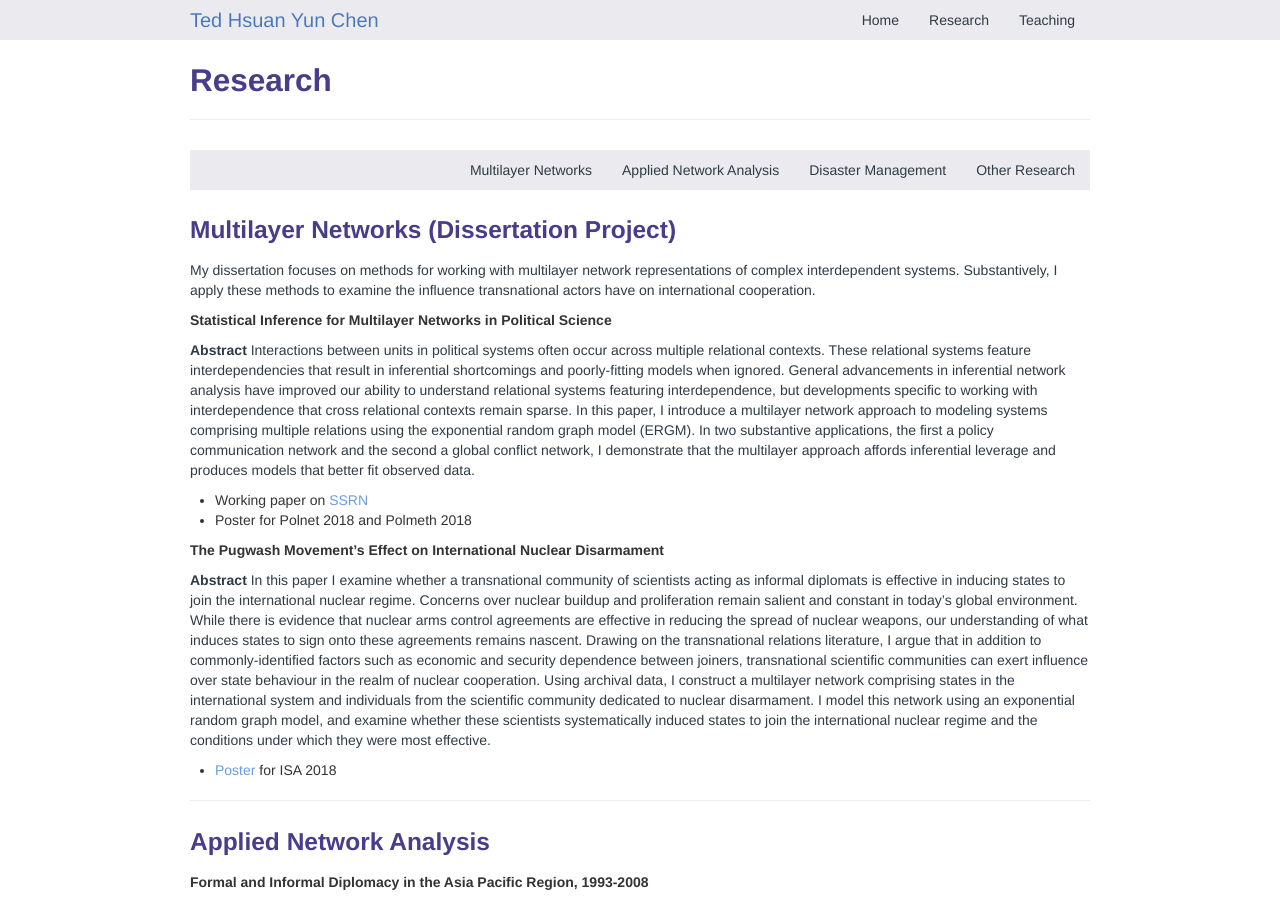
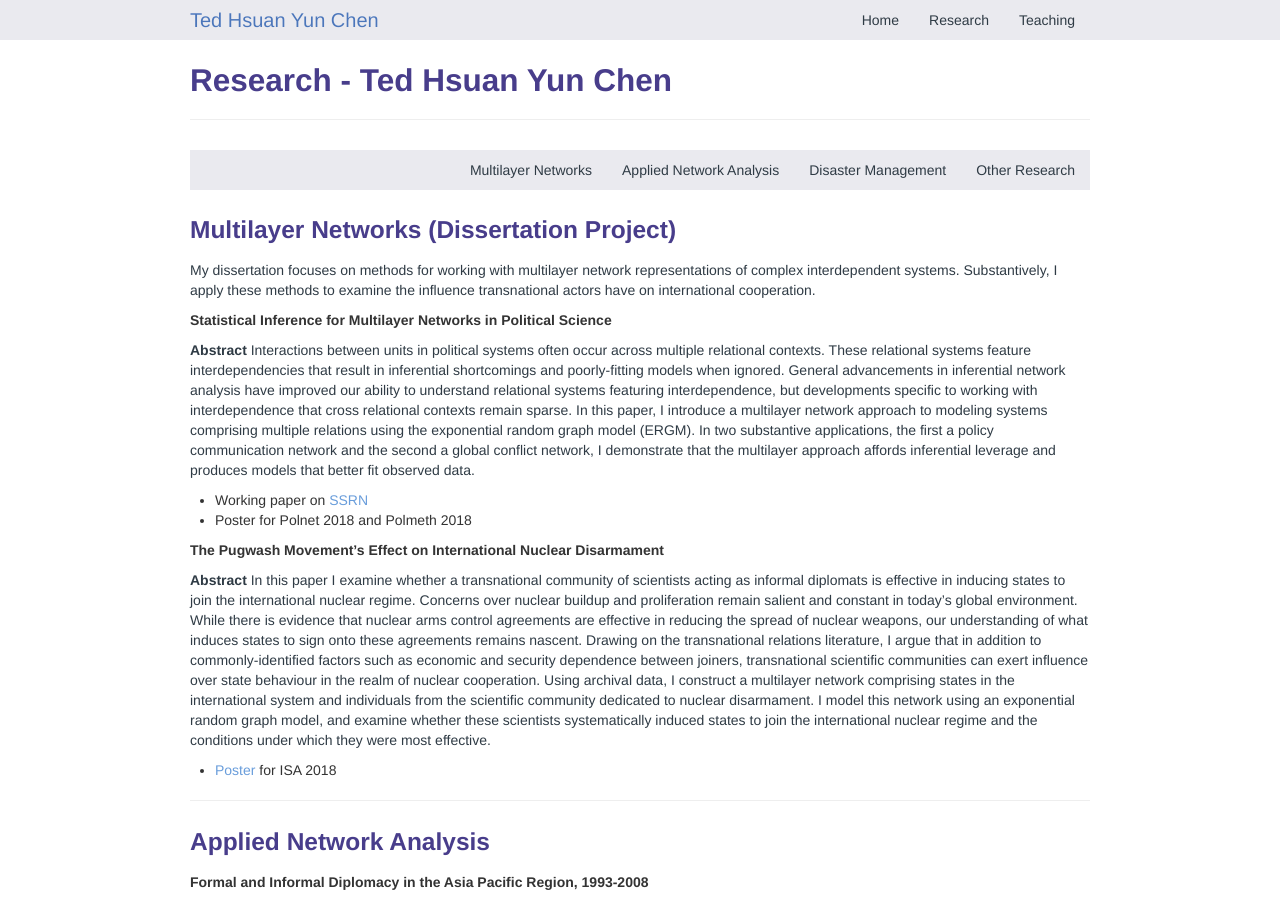
Before and after one commit to tedhchen/tedhchen.github.io, a Jekyll site: the page built from pages/research.md, in a window 1280 px wide and 900 px high. Built offline with Jekyll 4.4.1, drawn with Linux system fonts in a browser that asks for light colours.

Commit message:
updated page titles

```diff
--- a/pages/research.md
+++ b/pages/research.md
@@ -1,6 +1,6 @@
 ---
 layout: page
-title: Research
+title: Research - Ted Hsuan Yun Chen
 description: Ted Hsuan Yun Chen's Research
 ---
 
```
Also changed, not shown: pages/teaching.md (+1 -1 lines).
